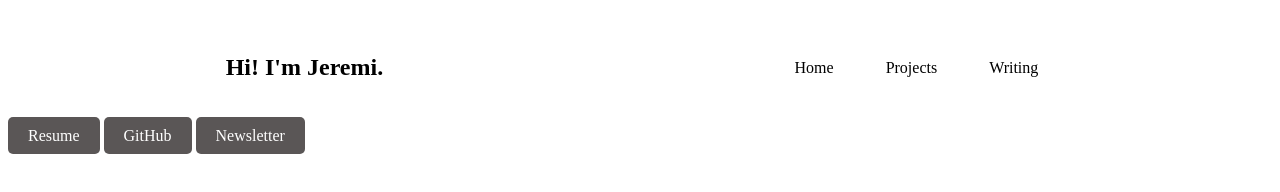
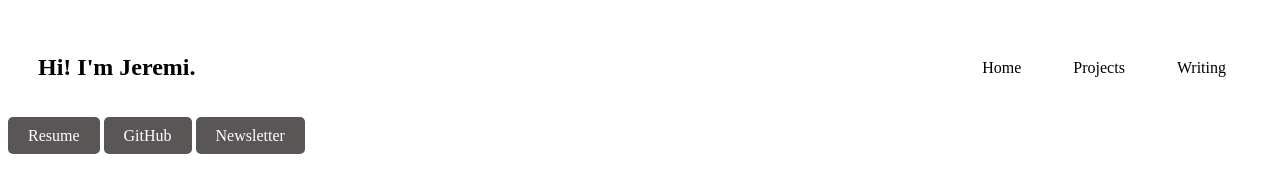
Before and after one commit to jereminuer/jereminuer.github.io, a plain HTML site: page index.html in a window 1280 px wide. Drawn offline with Linux system fonts and the light colour scheme.

Commit message:
Modifying header to push towards the edges

```diff
--- a/css/style.css
+++ b/css/style.css
@@ -2,9 +2,9 @@
 /* ACROSS ALL PAGES */
 .header-container {
    display: flex;
-   justify-content: space-around;
+   justify-content: space-between;
    align-items: center;
-   padding: 30px;
+   padding: 30px 30px;
    background-color: white;
    color: black;
    margin: 0;
```
